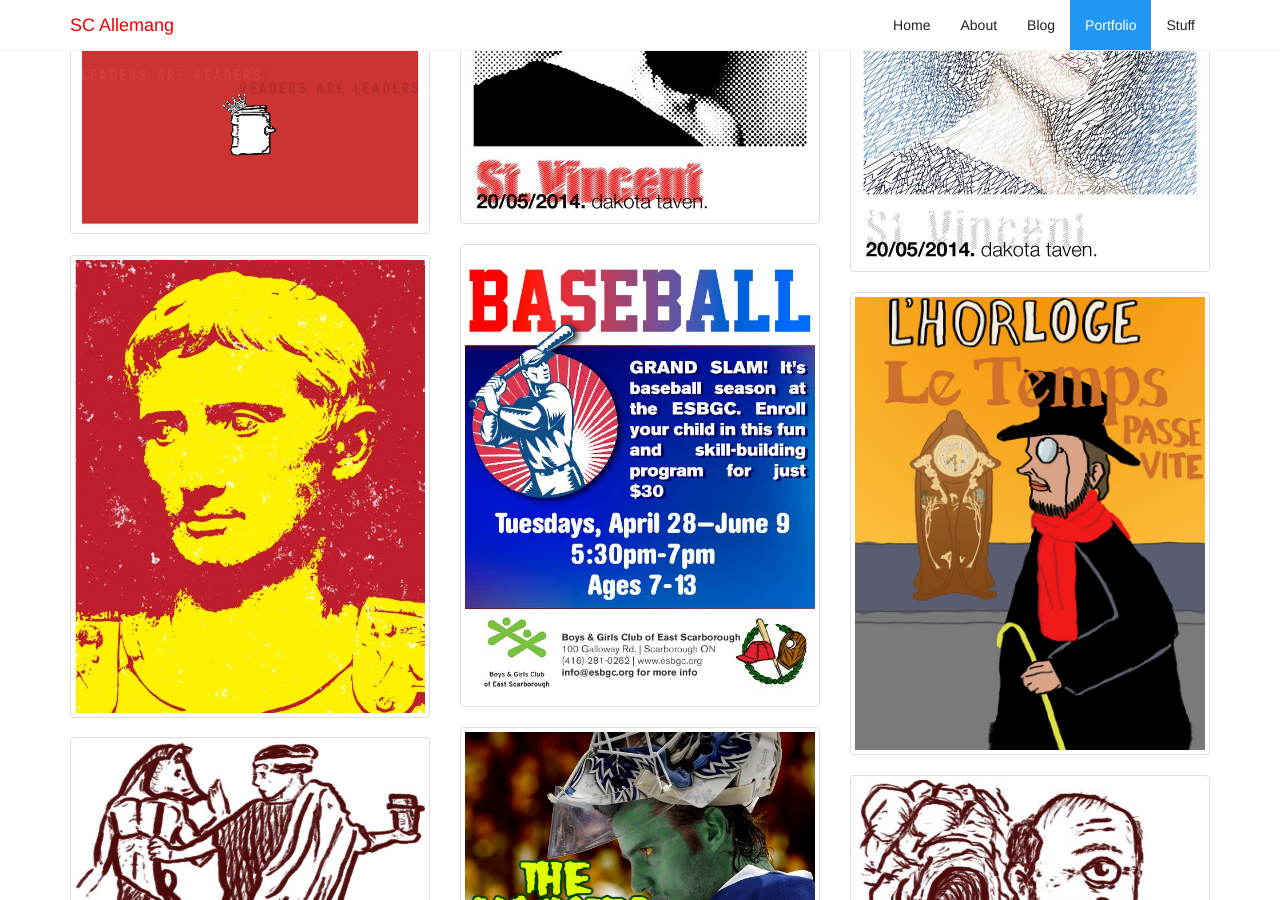
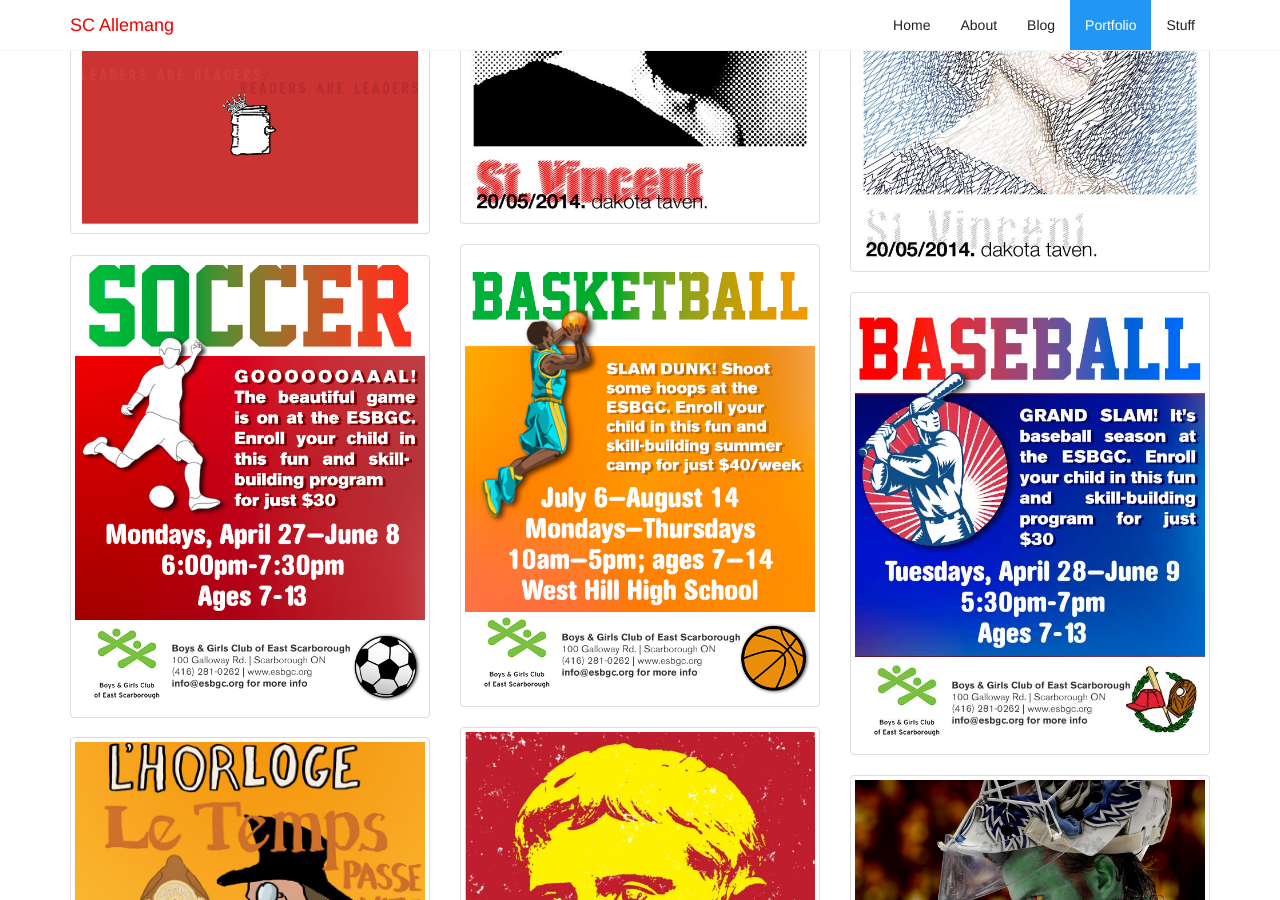
Before and after one commit to scallemang/-OLD_scallemang.github.io, a Jekyll site: the page built from portfolio.md, in a window 1280 px wide and 900 px high, scrolled down 3808 px. Built offline with Jekyll 4.4.1, drawn with Linux system fonts in a browser that asks for light colours; nearby versions of some CDN libraries.

Commit message:
Couple more pieces for the portfolio page.

```diff
--- a/portfolio.md
+++ b/portfolio.md
@@ -42,6 +42,8 @@
   - ["portfolio-design/st-vincent-01.jpg", ""]
   - ["portfolio-design/st-vincent-02.jpg", ""]
   - ["portfolio-design/leaders-readers.gif", ""]
+  - ["portfolio-design/esbgc-basketball.jpg", ""]
+  - ["portfolio-design/esbgc-soccer.jpg", ""]
   - ["portfolio-design/esbgc-baseball.jpg", ""]
   - ["portfolio-design/augustus.jpg", ""]
   - ["portfolio-design/toulouse.jpg", ""]
```
Also changed, not shown: img/reduced-size/portfolio-design/esbgc-basketball.jpg (added), img/reduced-size/portfolio-design/esbgc-soccer.jpg (added).
